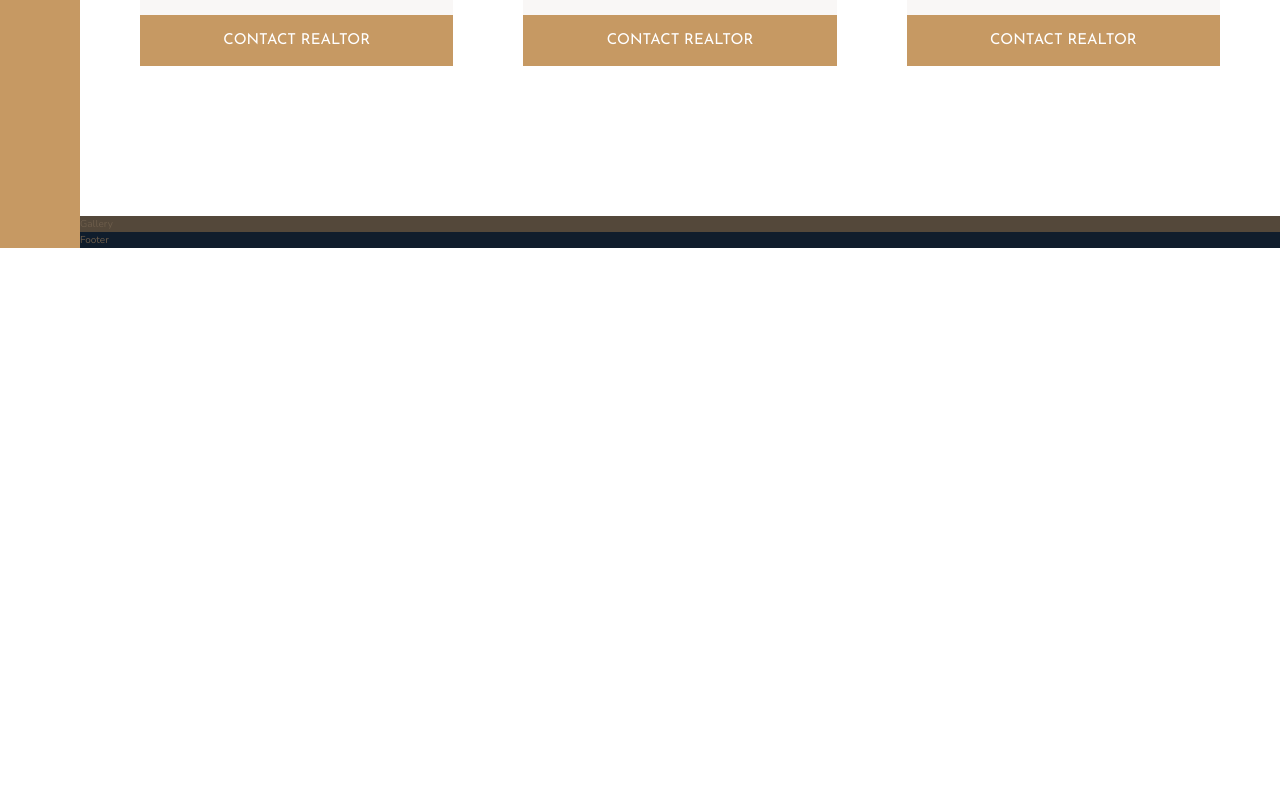
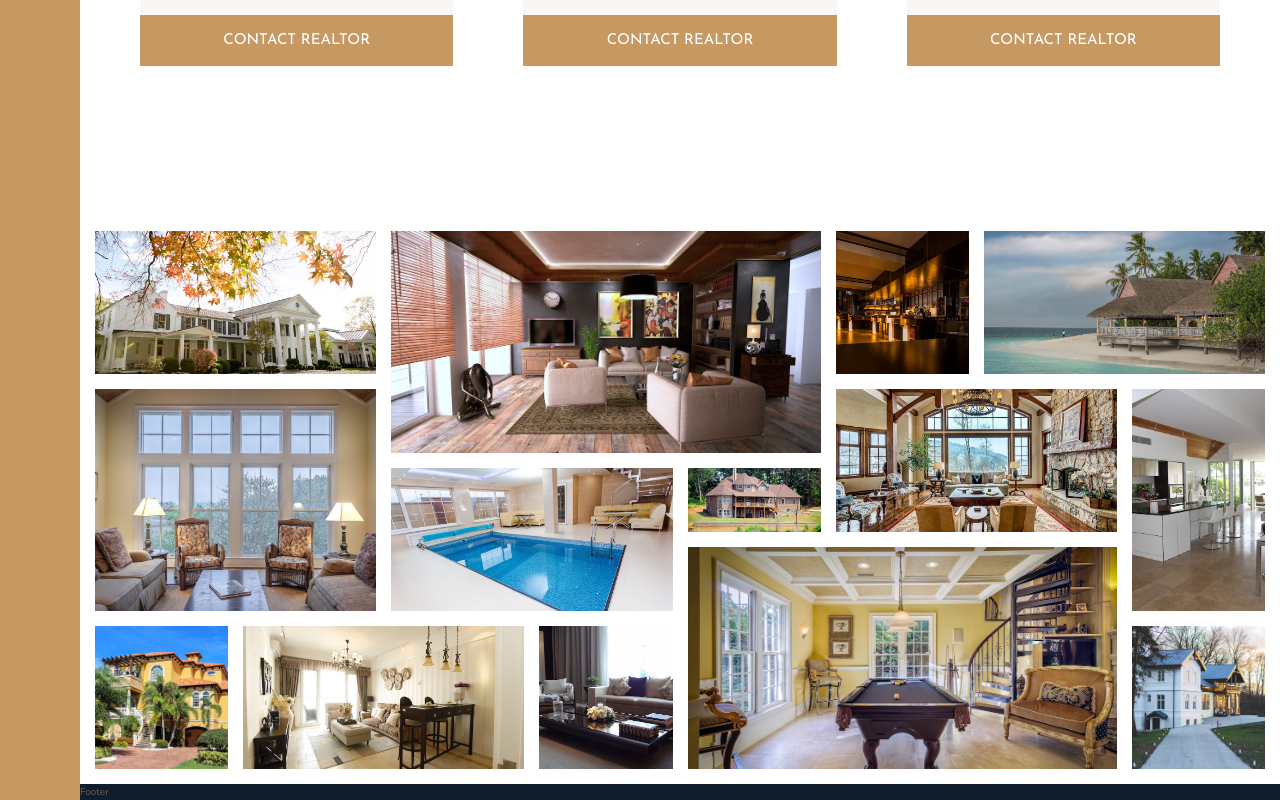
Before and after one commit to DavidNeiOs/nexter, a React (Create React App) app: page / in a window 1280 px wide. Shown: the part 2858-3658 px from the top of the page. Before the commit the page ends 3106 px from the top, so only its background shows below. Built offline with nearby package versions, Linux system fonts and the light colour scheme.

Commit message:
gallery section

```diff
--- a/src/pages/Home/gallery.js
+++ b/src/pages/Home/gallery.js
@@ -1,11 +1,88 @@
 import React from "react";
 import styled from "styled-components";
 
+import Image1 from "../../img/gal-1.jpeg";
+import Image2 from "../../img/gal-2.jpeg";
+import Image3 from "../../img/gal-3.jpeg";
+import Image4 from "../../img/gal-4.jpeg";
+import Image5 from "../../img/gal-5.jpeg";
+import Image6 from "../../img/gal-6.jpeg";
+import Image7 from "../../img/gal-7.jpeg";
+import Image8 from "../../img/gal-8.jpeg";
+import Image9 from "../../img/gal-9.jpeg";
+import Image10 from "../../img/gal-10.jpeg";
+import Image11 from "../../img/gal-11.jpeg";
+import Image12 from "../../img/gal-12.jpeg";
+import Image13 from "../../img/gal-13.jpeg";
+import Image14 from "../../img/gal-14.jpeg";
+
 export const Gallery = props => {
-  return <Container>{props.children}</Container>;
+  return (
+    <Container>
+      <Figure gridRow="1 / span 2" gridColumn="1 / span 2">
+        <Img src={Image1} alt="Property 1" />
+      </Figure>
+      <Figure gridRow="1 / span 3" gridColumn="3 / span 3">
+        <Img src={Image2} alt="Property 2" />
+      </Figure>
+      <Figure gridRow="1 / span 2">
+        <Img src={Image3} alt="Property 3" />
+      </Figure>
+      <Figure gridRow="1 / span 2" gridColumn="7 / -1">
+        <Img src={Image4} alt="Property 4" />
+      </Figure>
+      <Figure gridRow="3 / span 3" gridColumn="1 / span 2">
+        <Img src={Image5} alt="Property 5" />
+      </Figure>
+      <Figure gridRow="4 / span 2" gridColumn="3 / span 2">
+        <Img src={Image6} alt="Property 6" />
+      </Figure>
+      <Figure>
+        <Img src={Image7} alt="Property 7" />
+      </Figure>
+      <Figure gridRow="3 / span 2" gridColumn="6 / span 2">
+        <Img src={Image8} alt="Property 8" />
+      </Figure>
+      <Figure gridRow="3 / span 3">
+        <Img src={Image9} alt="Property 9" />
+      </Figure>
+      <Figure gridRow="6 / span 2">
+        <Img src={Image10} alt="Property 10" />
+      </Figure>
+      <Figure gridRow="6 / span 2" gridColumn="2 / span 2">
+        <Img src={Image11} alt="Property 11" />
+      </Figure>
+      <Figure gridRow="6 / span 2">
+        <Img src={Image12} alt="Property 12" />
+      </Figure>
+      <Figure gridRow="5 / span 3" gridColumn="5 / span 3">
+        <Img src={Image13} alt="Property 13" />
+      </Figure>
+      <Figure gridRow="span 2">
+        <Img src={Image14} alt="Property 14" />
+      </Figure>
+    </Container>
+  );
 };
 
 const Container = styled.section`
-  background-color: ${props => props.theme.colorGreyDark1};
   grid-column: full-start / full-end;
+
+  display: grid;
+  grid-template-columns: repeat(8, 1fr);
+  grid-template-rows: repeat(7, 5vw);
+  grid-gap: 1.5rem;
+  padding: 1.5rem;
 `;
+
+const Figure = styled.figure`
+  grid-row: ${props => props.gridRow || "auto"};
+  grid-column: ${props => props.gridColumn || "auto"};
+`;
+
+const Img = styled.img`
+  width: 100%;
+  height: 100%;
+  object-fit: cover;
+  display: block;
+`;
```
